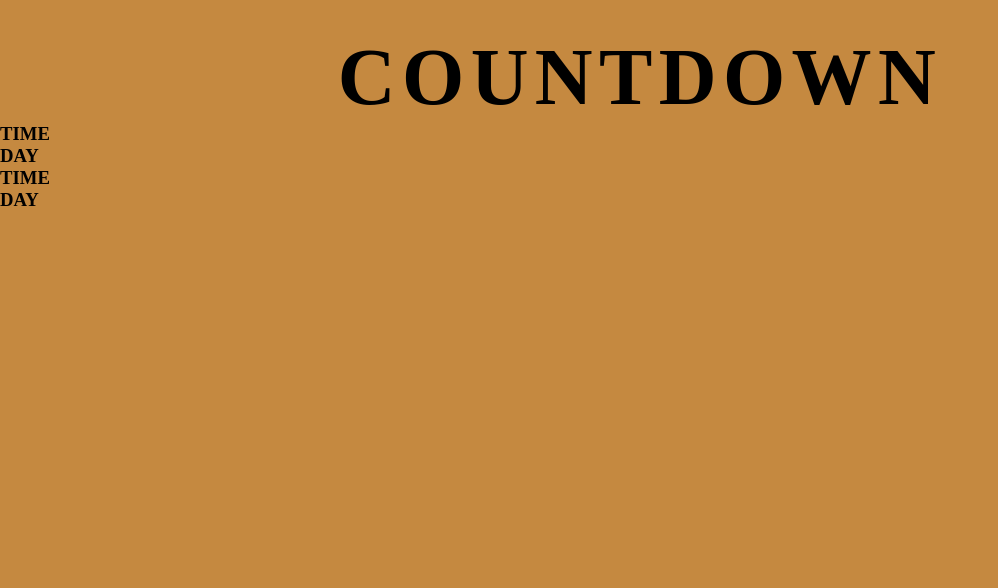
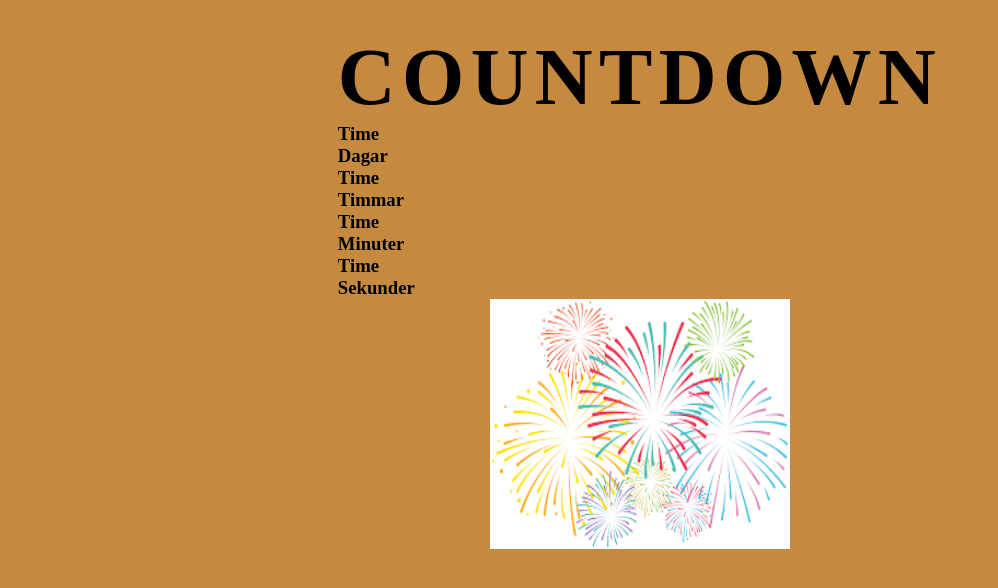
Before and after one commit to mergimshalaa/Codify-website, a plain HTML site: page info.html in a window 1280 px wide. Shown: the whole page, without its empty margins (0-998 px from the left). Drawn offline with Linux system fonts and the light colour scheme.

Commit message:
changed structure for html

```diff
--- a/info.html
+++ b/info.html
@@ -9,18 +9,29 @@
     <script src="./main.js"></script>
 </head>
 <body>
-    <h1>COUNTDOWN</h1>
-
-    <div class="countdown">
-        <div class="container-day">
-            <h3 class="day">TIME</h3>
-            <h3>DAY</h3>
+    <section class="coming-soon">
+        <div>
+            <h1>COUNTDOWN</h1>
+            <div class="countdown">
+                <div class="container-day">
+                    <h3 class="day">Time</h3>
+                    <h3>Dagar</h3>
+                </div>
+                <div class="container-hour">
+                    <h3 class="hour">Time</h3>
+                    <h3>Timmar</h3>
+                </div>
+                <div class="container-minutes">
+                    <h3 class="minutes">Time</h3>
+                    <h3>Minuter</h3>
+                </div>
+                <div class="container-seconds">
+                    <h3 class="seconds">Time</h3>
+                    <h3>Sekunder</h3>
+                </div>
+            </div>
         </div>
-        <div class="container-minute">
-            <h3 class="day">TIME</h3>
-            <h3>DAY</h3>
-        </div>
-
-    </div>
+        <img src="./img/firework.png" alt="">
+    </section>
 </body>
 </html>
```
